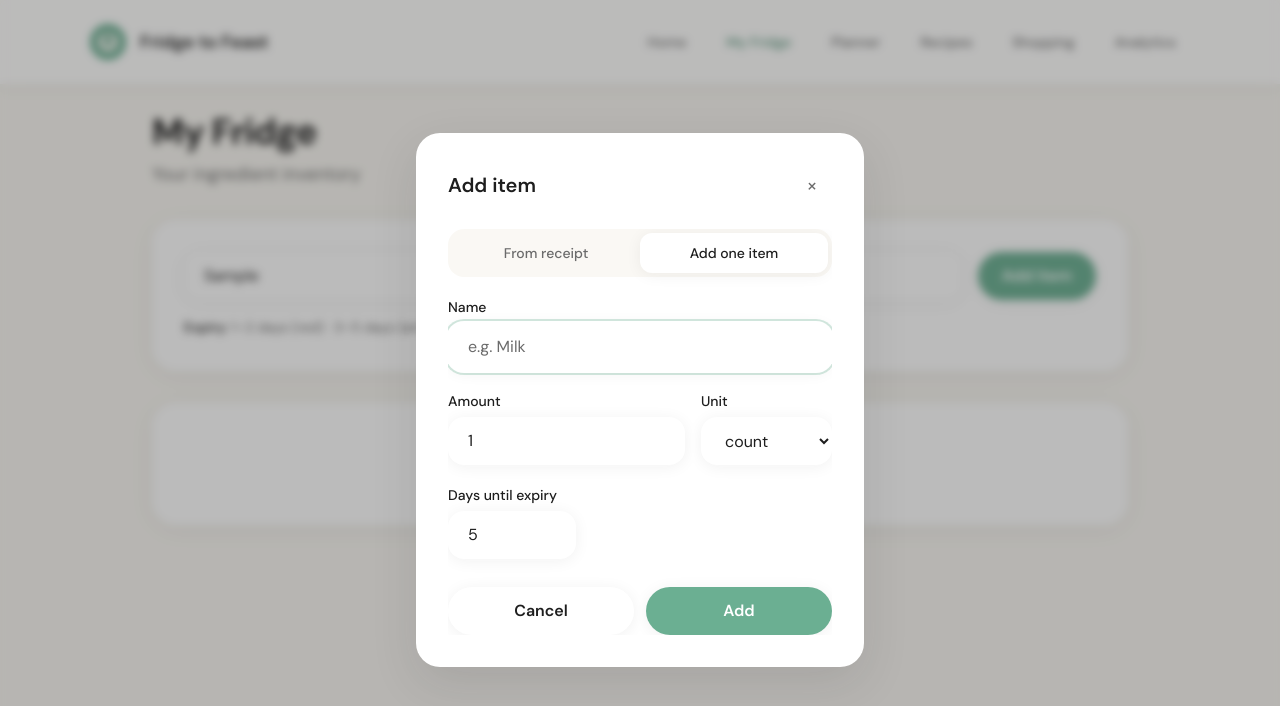
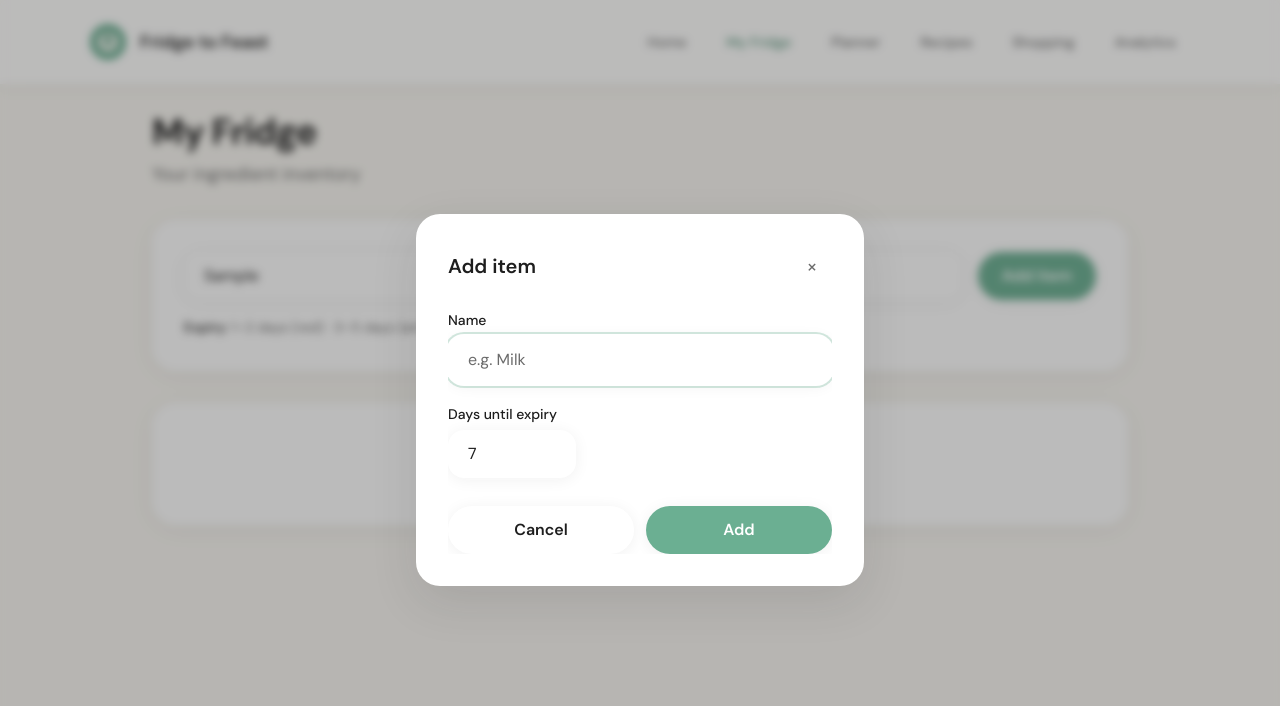
Before and after one commit to monish05/HCI-FoodApp, a React (Vite) app in the folder frontend/: page /fridge in a window 1280 px wide. Both pictures are taken after typing "Sample" into the empty fields and a click on the button "Add item". Shown: the top 706 px of the page. Built offline with nearby package versions, Linux system fonts and the light colour scheme.

Commit message:
Simplify fridge items and UI, add duplicate check

```diff
--- a/frontend/src/components/AddItemModal.jsx
+++ b/frontend/src/components/AddItemModal.jsx
@@ -1,57 +1,17 @@
-import { useState, useMemo, useRef } from 'react'
+import { useState } from 'react'
 import Modal from './Modal'
 import { useFridge } from '../context/FridgeContext'
-import { FRIDGE_UNITS } from '../data/mockData'
-
-const MODES = { receipt: 'From receipt', manual: 'Add one item' }
-
-// Parse "2 Milk" or "Milk" -> { name, amount }
-function parseLine(line) {
-  const trimmed = line.trim()
-  if (!trimmed) return null
-  const match = trimmed.match(/^(\d+(?:\.\d+)?)\s+(.+)$/)
-  if (match) {
-    return { name: match[2].trim(), amount: parseFloat(match[1]) || 1 }
-  }
-  return { name: trimmed, amount: 1 }
-}
 
 export default function AddItemModal({ isOpen, onClose }) {
-  const { addItem, addItems } = useFridge()
-  const [mode, setMode] = useState('manual')
-
-  // Manual form
+  const { addItem } = useFridge()
   const [newName, setNewName] = useState('')
-  const [newAmount, setNewAmount] = useState('1')
-  const [newUnit, setNewUnit] = useState('count')
-  const [newDays, setNewDays] = useState(5)
-
-  // From receipt
-  const [receiptText, setReceiptText] = useState('')
-  const [receiptDays, setReceiptDays] = useState(7)
-  const [receiptImage, setReceiptImage] = useState(null)
-  const [receiptImagePreview, setReceiptImagePreview] = useState(null)
-  const [addedCount, setAddedCount] = useState(0)
-  const fileInputRef = useRef(null)
-
-  const parsed = useMemo(() => {
-    if (mode !== 'receipt') return []
-    return receiptText.split(/\n/).map(parseLine).filter(Boolean)
-  }, [mode, receiptText])
+  const [newDays, setNewDays] = useState(7)
+  const [alreadyInFridge, setAlreadyInFridge] = useState(false)
 
   const reset = () => {
     setNewName('')
-    setNewAmount('1')
-    setNewUnit('count')
-    setNewDays(5)
-    setReceiptText('')
-    setReceiptDays(7)
-    setAddedCount(0)
-    if (receiptImagePreview) {
-      URL.revokeObjectURL(receiptImagePreview)
-    }
-    setReceiptImage(null)
-    setReceiptImagePreview(null)
+    setNewDays(7)
+    setAlreadyInFridge(false)
   }
 
   const handleClose = () => {
@@ -59,155 +19,24 @@ export default function AddItemModal({ isOpen, onClose }) {
     onClose()
   }
 
-  const handleReceiptImage = (e) => {
-    const file = e.target.files?.[0]
-    if (!file || !file.type.startsWith('image/')) return
-    if (receiptImagePreview) URL.revokeObjectURL(receiptImagePreview)
-    setReceiptImage(file)
-    setReceiptImagePreview(URL.createObjectURL(file))
-  }
-
-  const handleAddFromReceipt = () => {
-    if (parsed.length === 0) return
-    const items = parsed.map((p) => ({
-      name: p.name,
-      amount: p.amount,
-      unit: 'count',
-      daysLeft: receiptDays,
-    }))
-    const count = addItems(items)
-    setAddedCount((c) => c + count)
-  }
-
-  const handleAddManual = (e) => {
+  const handleSubmit = (e) => {
     e.preventDefault()
     if (!newName.trim()) return
-    addItem({
+    setAlreadyInFridge(false)
+    const result = addItem({
       name: newName.trim(),
-      amount: Number(newAmount) || 1,
-      unit: newUnit,
-      daysLeft: Number(newDays) || 5,
+      daysLeft: Number(newDays) || 7,
     })
+    if (result.added) {
       handleClose()
+    } else {
+      setAlreadyInFridge(true)
+    }
   }
 
   return (
     <Modal isOpen={isOpen} onClose={handleClose} title="Add item">
-      <div className="space-y-5">
-        <div className="flex rounded-2xl bg-cream-100/80 p-1">
-          {(Object.entries(MODES)).map(([key, label]) => (
-            <button
-              key={key}
-              type="button"
-              onClick={() => setMode(key)}
-              className={`flex-1 rounded-xl py-2.5 text-sm font-medium transition-colors ${
-                mode === key ? 'bg-white text-ink shadow-soft' : 'text-ink-muted hover:text-ink'
-              }`}
-            >
-              {label}
-            </button>
-          ))}
-        </div>
-
-        {mode === 'receipt' && (
-          <>
-            <p className="text-sm text-ink-muted leading-relaxed">
-              Scan your receipt (optional) or type items below. One item per line; use <strong>2 Milk</strong> for quantity.
-            </p>
-
-            <div>
-              <label className="mb-1.5 block text-sm font-medium text-ink">
-                Receipt image (optional)
-              </label>
-              <div className="flex flex-wrap items-center gap-3">
-                <input
-                  ref={fileInputRef}
-                  type="file"
-                  accept="image/*"
-                  capture="environment"
-                  onChange={handleReceiptImage}
-                  className="hidden"
-                  aria-label="Upload receipt photo"
-                />
-                <button
-                  type="button"
-                  onClick={() => fileInputRef.current?.click()}
-                  className="btn-secondary text-sm"
-                >
-                  {receiptImagePreview ? 'Change photo' : 'Scan / Upload receipt'}
-                </button>
-                {receiptImagePreview && (
-                  <div className="relative h-16 w-16 shrink-0 overflow-hidden rounded-xl bg-cream-200">
-                    <img
-                      src={receiptImagePreview}
-                      alt="Receipt"
-                      className="h-full w-full object-cover"
-                    />
-                  </div>
-                )}
-              </div>
-            </div>
-
-            <div>
-              <label htmlFor="receipt-items" className="mb-1.5 block text-sm font-medium text-ink">
-                Type or paste items (one per line)
-              </label>
-              <textarea
-                id="receipt-items"
-                value={receiptText}
-                onChange={(e) => setReceiptText(e.target.value)}
-                placeholder="Milk&#10;2 Eggs&#10;Bread&#10;Chicken breast"
-                rows={5}
-                className="input w-full resize-y min-h-[120px]"
-              />
-            </div>
-
-            {parsed.length > 0 && (
-              <>
-                <p className="text-sm font-medium text-ink">
-                  {parsed.length} item{parsed.length !== 1 ? 's' : ''} → fridge
-                </p>
-                <div className="flex items-center gap-4">
-                  <label htmlFor="receipt-days" className="text-sm text-ink-muted">
-                    Days until expiry
-                  </label>
-                  <input
-                    id="receipt-days"
-                    type="number"
-                    min="1"
-                    max="30"
-                    value={receiptDays}
-                    onChange={(e) => setReceiptDays(Number(e.target.value) || 7)}
-                    className="input w-20"
-                  />
-                </div>
-              </>
-            )}
-
-            {addedCount > 0 && (
-              <p className="rounded-2xl bg-sage/10 px-4 py-3 text-sm text-sage-dark" role="status">
-                Added {addedCount} item{addedCount !== 1 ? 's' : ''} to fridge.
-              </p>
-            )}
-
-            <div className="flex gap-3 pt-2">
-              <button
-                type="button"
-                onClick={handleAddFromReceipt}
-                disabled={parsed.length === 0}
-                className="btn-primary flex-1"
-              >
-                Add to fridge
-              </button>
-              <button type="button" onClick={handleClose} className="btn-secondary">
-                Done
-              </button>
-            </div>
-          </>
-        )}
-
-        {mode === 'manual' && (
-          <form onSubmit={handleAddManual} className="space-y-5">
+      <form onSubmit={handleSubmit} className="space-y-5">
         <div>
           <label htmlFor="add-name" className="mb-1.5 block text-sm font-medium text-ink">
             Name
@@ -216,43 +45,14 @@ export default function AddItemModal({ isOpen, onClose }) {
             id="add-name"
             type="text"
             value={newName}
-                onChange={(e) => setNewName(e.target.value)}
+            onChange={(e) => {
+              setNewName(e.target.value)
+              setAlreadyInFridge(false)
+            }}
             placeholder="e.g. Milk"
             className="input w-full"
             autoFocus
           />
-            </div>
-            <div className="grid grid-cols-[1fr_auto] gap-4">
-              <div>
-                <label htmlFor="add-amount" className="mb-1.5 block text-sm font-medium text-ink">
-                  Amount
-                </label>
-                <input
-                  id="add-amount"
-                  type="number"
-                  min="0.25"
-                  step="0.25"
-                  value={newAmount}
-                  onChange={(e) => setNewAmount(e.target.value)}
-                  placeholder="2"
-                  className="input w-full"
-                />
-              </div>
-              <div className="min-w-0">
-                <label htmlFor="add-unit" className="mb-1.5 block text-sm font-medium text-ink">
-                  Unit
-                </label>
-                <select
-                  id="add-unit"
-                  value={newUnit}
-                  onChange={(e) => setNewUnit(e.target.value)}
-                  className="input min-w-[7rem] w-full"
-                >
-                  {FRIDGE_UNITS.map(({ value, label }) => (
-                    <option key={value} value={value}>{label}</option>
-                  ))}
-                </select>
-              </div>
         </div>
         <div>
           <label htmlFor="add-days" className="mb-1.5 block text-sm font-medium text-ink">
@@ -268,6 +68,11 @@ export default function AddItemModal({ isOpen, onClose }) {
             className="input w-full max-w-[8rem]"
           />
         </div>
+        {alreadyInFridge && (
+          <p className="rounded-2xl bg-tomato/10 px-4 py-3 text-sm text-tomato" role="alert">
+            Already in fridge.
+          </p>
+        )}
         <div className="flex gap-3 pt-2">
           <button type="button" onClick={handleClose} className="btn-secondary flex-1">
             Cancel
@@ -277,8 +82,6 @@ export default function AddItemModal({ isOpen, onClose }) {
           </button>
         </div>
       </form>
-        )}
-      </div>
     </Modal>
   )
 }
--- a/frontend/src/components/IngredientCard.jsx
+++ b/frontend/src/components/IngredientCard.jsx
@@ -9,23 +9,11 @@ function getExpiryVariant(daysLeft) {
 // Single consistent avatar style for all fridge items
 const AVATAR_STYLE = 'bg-cream-300 text-ink'
 
-function formatQuantity(item) {
-  if (item.amount != null && item.unit) {
-    const u = item.unit
-    const a = item.amount
-    if (u === 'count') return String(a)
-    if (u === 'clove' || u === 'slice') return a === 1 ? `1 ${u}` : `${a} ${u}`
-    return `${a} ${u}`
-  }
-  return item.quantity ?? '—'
-}
-
 export default function IngredientCard({ item, onRemove }) {
   const { name, daysLeft } = item
   const variant = getExpiryVariant(daysLeft)
   const label = daysLeft === 1 ? '1 day' : `${daysLeft} days`
   const initial = (name || '?').charAt(0).toUpperCase()
-  const quantityText = formatQuantity(item)
 
   return (
     <article className="card card-lift flex min-w-0 items-center gap-4 rounded-3xl p-5 transition-all duration-200 ease-out sm:gap-5 sm:p-6">
@@ -37,7 +25,6 @@ export default function IngredientCard({ item, onRemove }) {
       </div>
       <div className="min-w-0 flex-1">
         <h3 className="truncate text-base font-semibold text-ink leading-tight">{name}</h3>
-        <p className="mt-0.5 truncate text-sm text-ink-muted leading-relaxed">{quantityText}</p>
       </div>
       <Badge variant={variant} className="shrink-0">{label} left</Badge>
       {onRemove && (
--- a/frontend/src/context/FridgeContext.jsx
+++ b/frontend/src/context/FridgeContext.jsx
@@ -25,30 +25,52 @@ export function FridgeProvider({ children }) {
     } catch (_) {}
   }, [items])
 
+  const isSimilar = useCallback((a, b) => {
+    const na = (a || '').toLowerCase().trim()
+    const nb = (b || '').toLowerCase().trim()
+    if (!na || !nb) return false
+    if (na === nb) return true
+    return na.includes(nb) || nb.includes(na)
+  }, [])
+
+  const hasSimilar = useCallback((list, name) => {
+    return list.some((i) => isSimilar((i.name || ''), name))
+  }, [isSimilar])
+
   const addItem = useCallback((item) => {
+    const name = item.name?.trim() || 'Unknown'
+    if (hasSimilar(items, name)) return { added: false, alreadyInFridge: true }
     const entry = {
       id: item.id || `f${Date.now()}-${Math.random().toString(36).slice(2, 9)}`,
-      name: item.name?.trim() || 'Unknown',
-      amount: typeof item.amount === 'number' ? item.amount : 1,
-      unit: item.unit || 'count',
+      name,
       daysLeft: typeof item.daysLeft === 'number' ? item.daysLeft : 7,
     }
     setItems((prev) => [...prev, entry])
-    return entry.id
-  }, [])
+    return { added: true, id: entry.id }
+  }, [items, hasSimilar])
 
   const addItems = useCallback((list) => {
+    const results = { added: 0, alreadyInFridge: [] }
     const base = Date.now()
-    const next = list.map((item, i) => ({
-      id: `f${base}-${i}-${Math.random().toString(36).slice(2, 9)}`,
-      name: item.name?.trim() || 'Unknown',
-      amount: typeof item.amount === 'number' ? item.amount : 1,
-      unit: item.unit || 'count',
-      daysLeft: typeof item.daysLeft === 'number' ? item.daysLeft : 7,
-    }))
-    setItems((prev) => [...prev, ...next])
-    return next.length
-  }, [])
+    const toAdd = []
+    list.forEach((item, i) => {
+      const name = item.name?.trim() || 'Unknown'
+      const inFridge = hasSimilar(items, name)
+      const inBatch = toAdd.some((t) => isSimilar(t.name, name))
+      if (inFridge || inBatch) {
+        if (inFridge) results.alreadyInFridge.push(name)
+        return
+      }
+      toAdd.push({
+        id: `f${base}-${i}-${Math.random().toString(36).slice(2, 9)}`,
+        name,
+        daysLeft: typeof item.daysLeft === 'number' ? item.daysLeft : 7,
+      })
+      results.added++
+    })
+    if (toAdd.length > 0) setItems((prev) => [...prev, ...toAdd])
+    return results
+  }, [items, hasSimilar, isSimilar])
 
   const removeItem = useCallback((id) => {
     setItems((prev) => prev.filter((i) => i.id !== id))
--- a/frontend/src/data/mockData.js
+++ b/frontend/src/data/mockData.js
@@ -150,52 +150,32 @@ export const recipes = [
   },
 ]
 
-// Common units for fridge items (amount + unit)
-export const FRIDGE_UNITS = [
-  { value: 'count', label: 'count' },
-  { value: 'dozen', label: 'dozen' },
-  { value: 'lb', label: 'lb' },
-  { value: 'oz', label: 'oz' },
-  { value: 'kg', label: 'kg' },
-  { value: 'g', label: 'g' },
-  { value: 'L', label: 'L' },
-  { value: 'ml', label: 'ml' },
-  { value: 'cups', label: 'cups' },
-  { value: 'bunch', label: 'bunch' },
-  { value: 'clove', label: 'clove(s)' },
-  { value: 'head', label: 'head' },
-  { value: 'block', label: 'block' },
-  { value: 'slice', label: 'slice(s)' },
-  { value: 'container', label: 'container' },
-  { value: 'pack', label: 'pack' },
-]
-
 export const fridgeItems = [
-  { id: 'f1', name: 'Tomatoes', amount: 4, unit: 'count', daysLeft: 2 },
-  { id: 'f2', name: 'Milk', amount: 1, unit: 'L', daysLeft: 1 },
-  { id: 'f3', name: 'Chicken breast', amount: 2, unit: 'lb', daysLeft: 4 },
-  { id: 'f4', name: 'Bell pepper', amount: 3, unit: 'count', daysLeft: 5 },
-  { id: 'f5', name: 'Yogurt', amount: 2, unit: 'cups', daysLeft: 6 },
-  { id: 'f6', name: 'Basil', amount: 1, unit: 'bunch', daysLeft: 1 },
-  { id: 'f7', name: 'Zucchini', amount: 2, unit: 'count', daysLeft: 7 },
-  { id: 'f8', name: 'Eggs', amount: 1, unit: 'dozen', daysLeft: 10 },
-  { id: 'f9', name: 'Carrots', amount: 1, unit: 'lb', daysLeft: 8 },
-  { id: 'f10', name: 'Cheddar', amount: 1, unit: 'block', daysLeft: 3 },
-  { id: 'f11', name: 'Garlic', amount: 1, unit: 'head', daysLeft: 5 },
-  { id: 'f12', name: 'Onion', amount: 2, unit: 'count', daysLeft: 9 },
-  { id: 'f13', name: 'Broccoli', amount: 1, unit: 'head', daysLeft: 4 },
-  { id: 'f14', name: 'Lentils', amount: 1, unit: 'lb', daysLeft: 30 },
-  { id: 'f15', name: 'Celery', amount: 1, unit: 'bunch', daysLeft: 6 },
-  { id: 'f16', name: 'Oats', amount: 1, unit: 'container', daysLeft: 45 },
-  { id: 'f17', name: 'Salmon', amount: 1, unit: 'lb', daysLeft: 2 },
-  { id: 'f18', name: 'Tofu', amount: 1, unit: 'block', daysLeft: 5 },
-  { id: 'f19', name: 'Mozzarella', amount: 1, unit: 'block', daysLeft: 4 },
-  { id: 'f20', name: 'Heavy cream', amount: 1, unit: 'cups', daysLeft: 3 },
-  { id: 'f21', name: 'Soy sauce', amount: 1, unit: 'container', daysLeft: 90 },
-  { id: 'f22', name: 'Berries', amount: 1, unit: 'pack', daysLeft: 3 },
-  { id: 'f23', name: 'Chickpeas', amount: 2, unit: 'cups', daysLeft: 7 },
-  { id: 'f24', name: 'Lettuce', amount: 1, unit: 'head', daysLeft: 4 },
-  { id: 'f25', name: 'Pasta', amount: 1, unit: 'pack', daysLeft: 180 },
+  { id: 'f1', name: 'Tomatoes', daysLeft: 2 },
+  { id: 'f2', name: 'Milk', daysLeft: 1 },
+  { id: 'f3', name: 'Chicken breast', daysLeft: 4 },
+  { id: 'f4', name: 'Bell pepper', daysLeft: 5 },
+  { id: 'f5', name: 'Yogurt', daysLeft: 6 },
+  { id: 'f6', name: 'Basil', daysLeft: 1 },
+  { id: 'f7', name: 'Zucchini', daysLeft: 7 },
+  { id: 'f8', name: 'Eggs', daysLeft: 10 },
+  { id: 'f9', name: 'Carrots', daysLeft: 8 },
+  { id: 'f10', name: 'Cheddar', daysLeft: 3 },
+  { id: 'f11', name: 'Garlic', daysLeft: 5 },
+  { id: 'f12', name: 'Onion', daysLeft: 9 },
+  { id: 'f13', name: 'Broccoli', daysLeft: 4 },
+  { id: 'f14', name: 'Lentils', daysLeft: 30 },
+  { id: 'f15', name: 'Celery', daysLeft: 6 },
+  { id: 'f16', name: 'Oats', daysLeft: 45 },
+  { id: 'f17', name: 'Salmon', daysLeft: 2 },
+  { id: 'f18', name: 'Tofu', daysLeft: 5 },
+  { id: 'f19', name: 'Mozzarella', daysLeft: 4 },
+  { id: 'f20', name: 'Heavy cream', daysLeft: 3 },
+  { id: 'f21', name: 'Soy sauce', daysLeft: 90 },
+  { id: 'f22', name: 'Berries', daysLeft: 3 },
+  { id: 'f23', name: 'Chickpeas', daysLeft: 7 },
+  { id: 'f24', name: 'Lettuce', daysLeft: 4 },
+  { id: 'f25', name: 'Pasta', daysLeft: 180 },
 ]
 
 export const mealPlanSlots = [
--- a/frontend/src/pages/MyFridge.jsx
+++ b/frontend/src/pages/MyFridge.jsx
@@ -63,7 +63,7 @@ export default function MyFridge() {
         ) : (
           <div className="card rounded-3xl p-10 text-center sm:p-12">
             <p className="text-base text-ink-muted leading-relaxed">
-              {search.trim() ? 'No ingredients match your search.' : 'No ingredients yet. Add items or from a receipt.'}
+              {search.trim() ? 'No ingredients match your search.' : 'No ingredients yet. Add an item to get started.'}
             </p>
             {!search.trim() && (
               <button
--- a/frontend/src/pages/ShoppingList.jsx
+++ b/frontend/src/pages/ShoppingList.jsx
@@ -9,7 +9,7 @@ export default function ShoppingList() {
 
   const handleToggle = (catName, item) => {
     if (!item.checked) {
-      addItem({ name: item.name, amount: 1, unit: 'count', daysLeft: 7 })
+      addItem({ name: item.name, daysLeft: 7 })
     }
     toggle(catName, item.id)
   }
```
Lines whose indentation alone changed are shown as unchanged.
